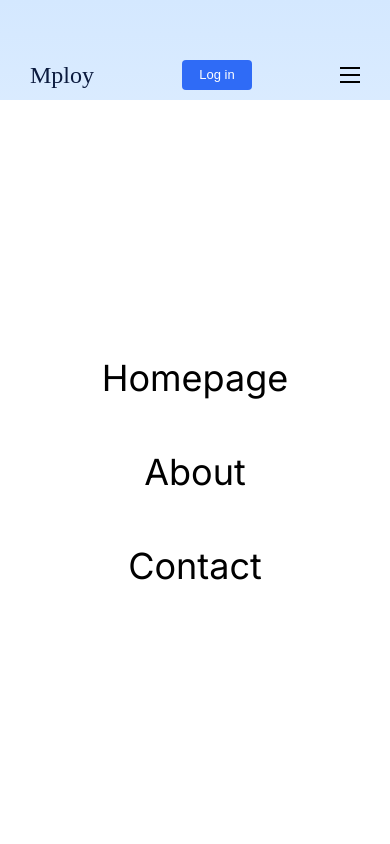
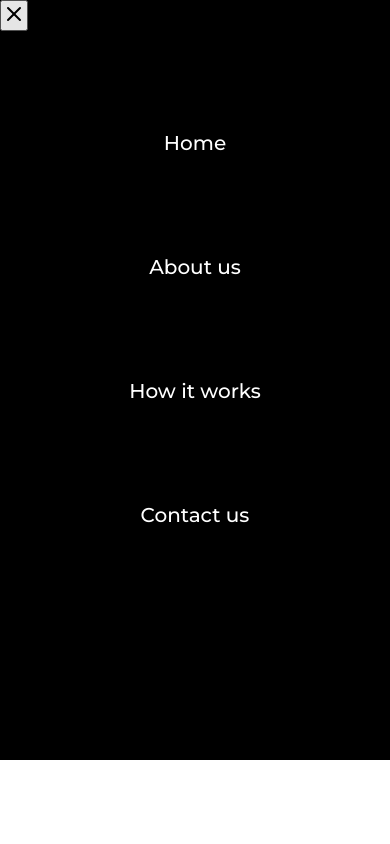
Before and after one commit to jerahmeel200/Mploy, a Next.js app: page / in a window 390 px wide. Both pictures are taken after a click on the element 349 px from the left and 75 px from the top of the page. Shown: the top 844 px of the page. Built offline with nearby package versions, Linux system fonts and the light colour scheme; a web font is replaced by a local one.

Commit message:
feat: created a mobile menu still work in progress

```diff
--- a/package.json
+++ b/package.json
@@ -9,9 +9,11 @@
     "lint": "next lint"
   },
   "dependencies": {
+    "framer-motion": "^10.16.16",
+    "lucide-react": "^0.298.0",
+    "next": "14.0.3",
     "react": "^18",
-    "react-dom": "^18",
-    "next": "14.0.3"
+    "react-dom": "^18"
   },
   "devDependencies": {
     "autoprefixer": "^10.0.1",
--- a/src/component/navbar/Navbar.jsx
+++ b/src/component/navbar/Navbar.jsx
@@ -1,41 +1,177 @@
-import React from "react";
+"use client";
+// Navbar.js
+
+import React, { useState } from "react";
 import styles from "./navbar.module.css";
 import Link from "next/link";
-import Hamburger from "../authLink/Hamburger";
-import { Search, ShoppingCart, Menu, X } from "lucide-react";
+import { Menu, X } from "lucide-react";
+import { motion } from "framer-motion";
 
 const Navbar = () => {
+  const navLinks = [
+    {
+      id: 1,
+      title: "Home",
+      link: "/",
+    },
+    {
+      id: 2,
+      title: "About us",
+      link: "/about",
+    },
+    {
+      id: 3,
+      title: "How it works",
+      link: "/works",
+    },
+    {
+      id: 6,
+      title: "Contact us",
+      link: "/contact",
+    },
+  ];
+
+  const [mobileNavOpen, setMobileNavOpen] = useState(false);
+
+  console.log("opened", mobileNavOpen);
+  const hideNavItemsVariant = {
+    opened: {
+      opacity: 0,
+      y: "-100%",
+      transition: {
+        duration: 0.5,
+        ease: "easeInOut",
+      },
+    },
+    closed: {
+      opacity: 1,
+      y: "0%",
+      transition: {
+        delay: 1.1,
+        duration: 0.5,
+        ease: "easeInOut",
+      },
+    },
+  };
+
+  const mobileMenuVariant = {
+    opened: {
+      y: "0%",
+      transition: {
+        delay: 0.15,
+        duration: 1.1,
+        ease: [0.74, 0, 0.19, 1.02],
+      },
+    },
+    closed: {
+      y: "-100%",
+      transition: {
+        delay: 0.35,
+        duration: 0.63,
+        ease: [0.74, 0, 0.19, 1.02],
+      },
+    },
+  };
+
+  const fadeInVariant = {
+    opened: {
+      opacity: 1,
+      transition: {
+        delay: 1.2,
+      },
+    },
+    closed: { opacity: 0 },
+  };
+
+  const ulVariant = {
+    opened: {
+      transition: {
+        delayChildren: 1,
+        staggerChildren: 0.18,
+      },
+    },
+    closed: {
+      transition: {
+        staggerChildren: 0.06,
+        staggerDirection: -1,
+      },
+    },
+  };
+
+  const liVariant = {
+    opened: {
+      opacity: 1,
+      y: "0%",
+      transition: {
+        duration: 0.65,
+        ease: "easeOut",
+      },
+    },
+    closed: {
+      opacity: 0,
+      y: "100%",
+      transition: {
+        duration: 0.25,
+        ease: "easeInOut",
+      },
+    },
+  };
+
   return (
+    <>
       <div className={styles.container}>
-      {/* <div className="main"> */}
         <div className={styles.wrapper}>
           <div className={styles.logo}>
             <h1>Mploy</h1>
           </div>
           <div className={styles.links}>
-          <Link href="/" className={styles.link}>
-            Home
+            {navLinks.map((item) => (
+              <Link href={item.link} key={item.id}>
+                <div className={styles.link}>{item.title}</div>
               </Link>
-          <Link href="/about" className={styles.link}>
-            About us
+            ))}
+          </div>
+          <Link href="https://mploy-dashboard.vercel.app/auth/login">
+            <div className={styles.btn}>
+              <button>Log in</button>
+            </div>
           </Link>
-          <Link href="/works" className={styles.link}>
-            How it works
-          </Link>
-          <Link href="/contact" className={styles.link}>
-            Contact us
+          <motion.div
+            className={styles.menu}
+            variants={hideNavItemsVariant}
+            onClick={() => setMobileNavOpen(true)}
+          >
+            <Menu />
+          </motion.div>
+        </div>
+      </div>
+      <div className="main">
+        {mobileNavOpen && (
+          <motion.div
+            variants={mobileMenuVariant}
+            className={styles.mobileMenu}
+            animate={mobileNavOpen ? "opened" : "closed"}
+          >
+            <motion.button
+              variants={fadeInVariant}
+              onClick={() => setMobileNavOpen(false)}
+            >
+              <X />
+            </motion.button>
+            <motion.div variants={ulVariant}>
+              {navLinks.map((item) => (
+                <div className={styles.listItem}>
+                  <Link href={item.link} key={item.id}>
+                    <div className={styles.lists}>{item.title}</div>
                   </Link>
                 </div>
-        <Link
-          href="https://mploy-dashboard.vercel.app/auth/login"
-          className={styles.btn}
-        >
-          <button>Log in</button>
-        </Link>
-        <Hamburger />
+              ))}
+            </motion.div>
+          </motion.div>
+        )}
       </div>
-    </div>
-    // </div>
+    </>
   );
 };
+
 export default Navbar;
--- a/src/component/navbar/navbar.module.css
+++ b/src/component/navbar/navbar.module.css
@@ -38,6 +38,20 @@
   color: rgba(51, 51, 51, 1);
   font-family: "montserrat", serif;
 }
+.listItem {
+  display: flex;
+  flex-direction: column;
+  align-items: center;
+  justify-content: center;
+  margin-top: 100px;
+}
+.lists {
+  font-size: 20px;
+  /* margin-bottom: 20px; */
+  font-weight: 500;
+  color: white;
+  font-family: "montserrat", sans-serif;
+}
 
 .btn button {
   /* flex: 1; */
@@ -55,6 +69,12 @@
   cursor: pointer;
   border: none;
   text-align: center;
+}
+.mobileMenu {
+  display: none;
+}
+.menu {
+  display: none;
 }
 
 @media screen and (max-width: 1280px) {
@@ -93,6 +113,32 @@
   .links {
     display: none;
   }
+
+  .mobileMenu {
+    position: absolute;
+    top: 0;
+    right: 0;
+    width: 100%;
+    height: 100%;
+    max-height: 90vh;
+
+    /* background: rgb(230, 230, 230); */
+    z-index: 9999;
+    flex-direction: column;
+    transition: width 0.3s ease-in-out;
+    /* transform: translateX(0); */
+    /* display: flex; */
+    flex-direction: column;
+    /* justify-content: center; */
+    position: fixed;
+    background-color: black;
+  }
+  .mobileMenu {
+    display: block;
+  }
+  .menu {
+    display: block;
+  }
 }
 
 @media screen and (max-width: 640px) {
```
Also changed, not shown: 1 other file (tests, documents, lock files or other folders). Lines whose indentation alone changed are shown as unchanged.
